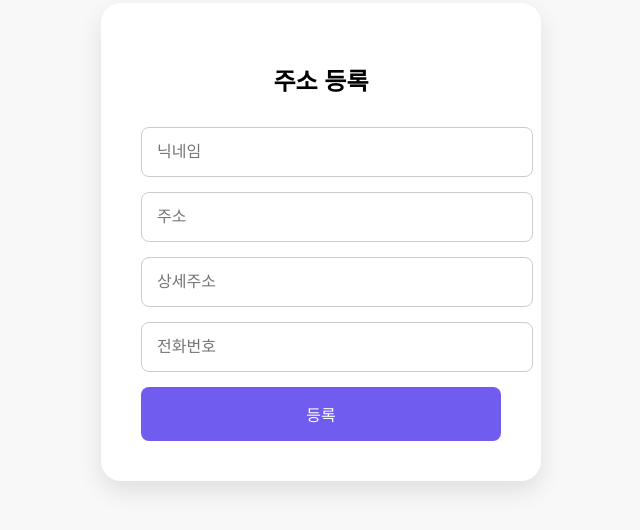
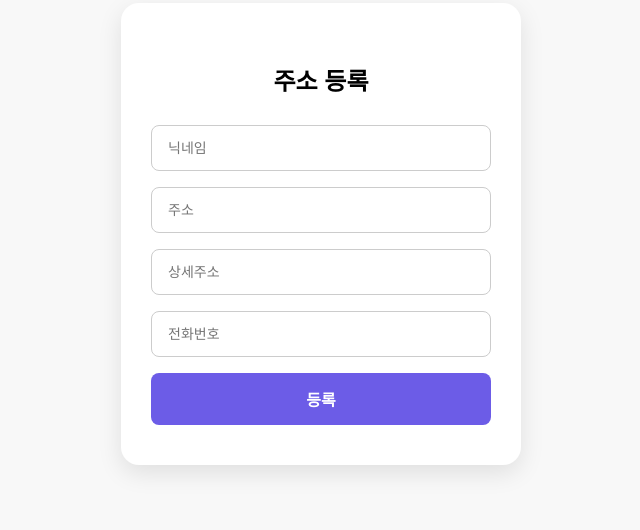
Before and after one commit to JeonChangPyeong/goodsAddr, a website: page public/index.html in a window 1280 px wide. Shown: the part 166-696 px from the top of the page, without its empty margins (319-959 px from the left). Drawn offline with Linux system fonts and the light colour scheme.

Commit message:
Update index.html

```diff
--- a/public/index.html
+++ b/public/index.html
@@ -4,87 +4,97 @@
   <meta charset="UTF-8" />
   <title>주소 등록</title>
   <style>
+    * {
+      box-sizing: border-box;
+    }
+
     body {
-      background: #f8f8f8;
+      margin: 0;
       font-family: sans-serif;
+      background-color: #f8f8f8;
       display: flex;
       justify-content: center;
       align-items: center;
       height: 100vh;
     }
-    .container {
+
+    .form-container {
       background: white;
-      padding: 40px;
-      border-radius: 20px;
-      box-shadow: 0 10px 25px rgba(0, 0, 0, 0.1);
-      width: 360px;
+      padding: 40px 30px;
+      border-radius: 18px;
+      box-shadow: 0 8px 24px rgba(0, 0, 0, 0.1);
+      width: 100%;
+      max-width: 400px;
     }
+
     h2 {
       text-align: center;
-      margin-bottom: 30px;
+      margin-bottom: 28px;
+      font-size: 24px;
+      font-weight: bold;
     }
-    input {
+
+    input[type="text"] {
       width: 100%;
-      padding: 15px;
-      margin-bottom: 15px;
-      font-size: 16px;
+      padding: 14px 16px;
+      margin-bottom: 16px;
+      border: 1px solid #ccc;
       border-radius: 8px;
-      border: 1px solid #ccc;
+      font-size: 14px;
     }
+
     button {
       width: 100%;
-      padding: 15px;
-      background-color: #715cf0;
+      padding: 14px;
+      background-color: #6c5ce7;
       color: white;
-      font-size: 16px;
       border: none;
       border-radius: 8px;
+      font-size: 16px;
+      font-weight: bold;
       cursor: pointer;
+    }
+
+    button:hover {
+      background-color: #5a4ad1;
     }
   </style>
 </head>
 <body>
-  <div class="container">
+  <div class="form-container">
     <h2>주소 등록</h2>
-    <input type="text" id="nickname" placeholder="닉네임" />
-    <input type="text" id="address" placeholder="주소" readonly onclick="findAddress()" />
-    <input type="text" id="detailAddress" placeholder="상세주소" />
-    <input type="text" id="phone" placeholder="전화번호" />
-    <button onclick="submitForm()">등록</button>
+    <input type="text" placeholder="닉네임" id="nickname" />
+    <input type="text" placeholder="주소" id="address" />
+    <input type="text" placeholder="상세주소" id="detail" />
+    <input type="text" placeholder="전화번호" id="phone" />
+    <button onclick="register()">등록</button>
   </div>
 
-  <script src="https://t1.daumcdn.net/mapjsapi/bundle/postcode/prod/postcode.v2.js"></script>
   <script>
-    function findAddress() {
-      new daum.Postcode({
-        oncomplete: function(data) {
-          document.getElementById("address").value = data.roadAddress;
-        }
-      }).open();
-    }
-
-    function submitForm() {
+    function register() {
       const nickname = document.getElementById("nickname").value.trim();
       const address = document.getElementById("address").value.trim();
-      const detailAddress = document.getElementById("detailAddress").value.trim();
+      const detail = document.getElementById("detail").value.trim();
       const phone = document.getElementById("phone").value.trim();
 
-      if (!nickname || !address || !phone) {
-        alert("모든 필드를 입력해주세요.");
-        return;
+      if (!nickname || !address || !detail || !phone) {
+        return alert("모든 필드를 입력하세요.");
       }
 
       fetch("/api/register", {
         method: "POST",
         headers: { "Content-Type": "application/json" },
-        body: JSON.stringify({ nickname, address, detailAddress, phone })
-      }).then(res => res.json())
-        .then(data => {
-          if (data.success) {
-            alert("등록 완료!");
-            location.reload();
-          }
-        });
+        body: JSON.stringify({ nickname, address, detail, phone })
+      })
+      .then(res => res.json())
+      .then(result => {
+        if (result.success) {
+          alert("등록 완료!");
+          document.querySelectorAll("input").forEach(el => el.value = "");
+        } else {
+          alert("등록 실패: " + result.error);
+        }
+      });
     }
   </script>
 </body>
```
